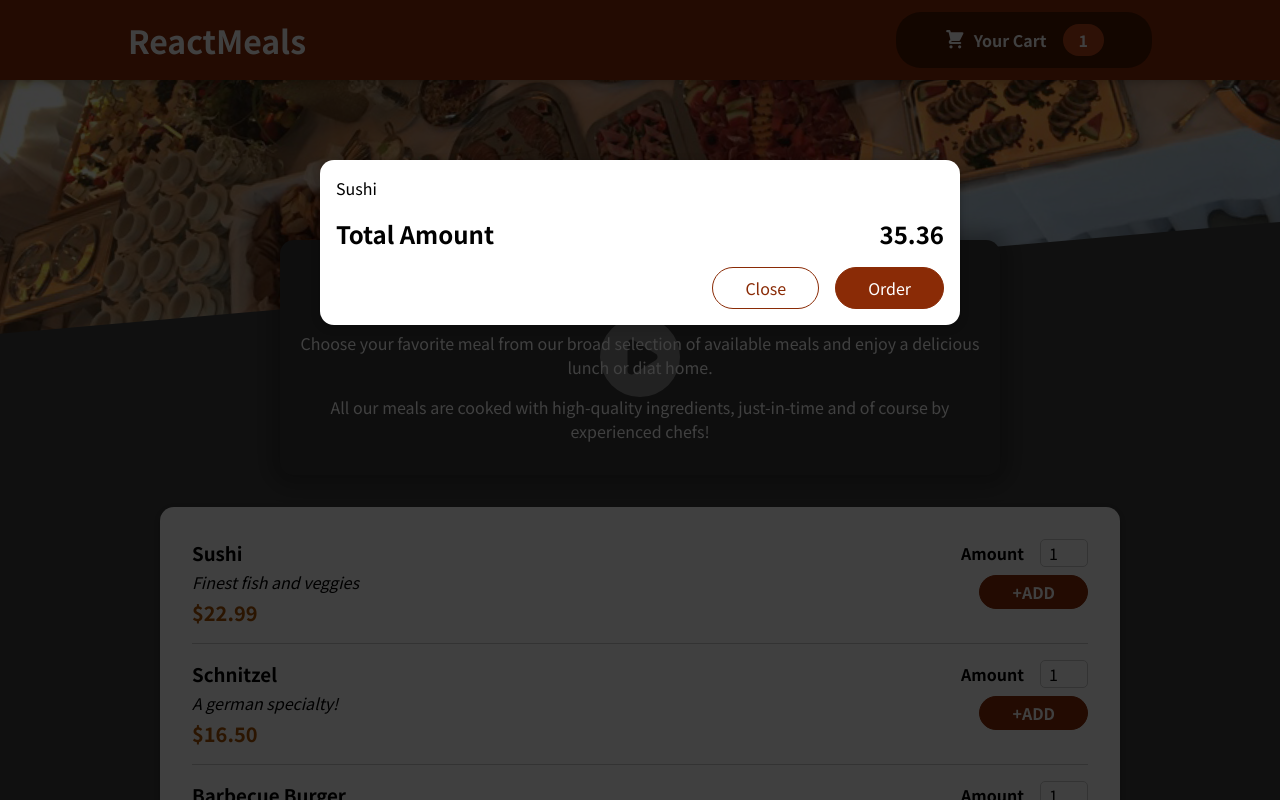
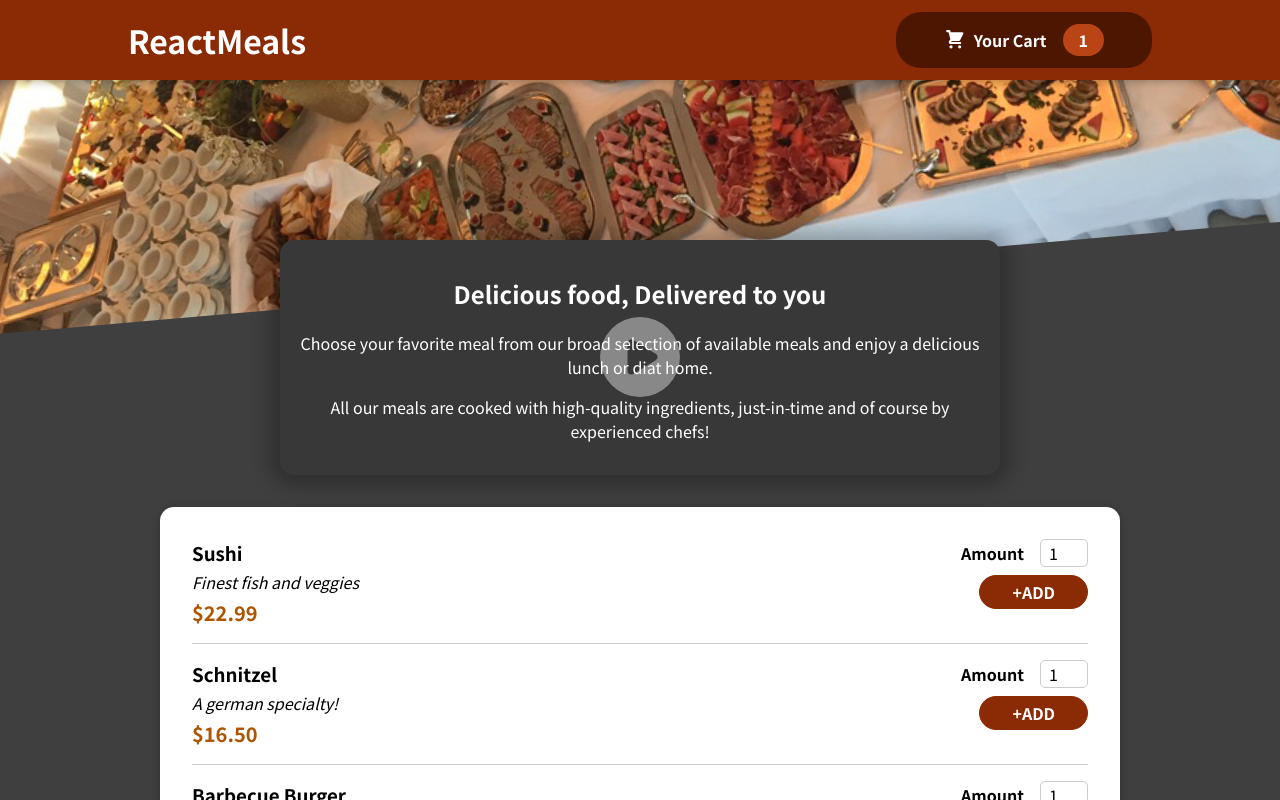
Before and after one commit to FarhanKhan7749/Creating-a-Restaurant-Website, a React (Create React App) app: page / in a window 1280 px wide. Shown: the top 800 px of the page. Built offline with nearby package versions, Linux system fonts and the light colour scheme.

Commit message:
Cart open and close

```diff
--- a/src/App.js
+++ b/src/App.js
@@ -1,14 +1,26 @@
 import React from "react";
+import { useState } from "react";
 import Cart from "./component/Cart/Cart";
 import Header from "./component/Layout/Header";
 import Meals from "./component/Meals/Meals";
 //import MealsSummary from "./component/Meals/MealsSummary";
 
 function App() {
+  const [cartIsShown,setCartIsShown] = useState(false);
+
+  const showCartHandler = () =>{
+    setCartIsShown(true);
+  };
+
+  const hideCartHandler = () =>{
+    setCartIsShown(false);
+  };
+
+
   return (
     <React.Fragment>
-      <Cart />
-      <Header />
+      {cartIsShown && <Cart onClick ={hideCartHandler}/>}
+      <Header onClick = {showCartHandler}/>
       <main>
         <Meals></Meals>
       </main>
--- a/src/component/Cart/Cart.js
+++ b/src/component/Cart/Cart.js
@@ -7,14 +7,14 @@ const Cart = (props) => {
         ].map((item) => <li>{item.name}</li>)}</ul>;
 
     return (
-        <Modal>
+        <Modal onClick ={props.onClick}>
             {cartItem}
             <div className={classes.total}>
                 <span>Total Amount</span>
                 <span>35.36</span>
             </div>
             <div className={classes.actions}>
-                <button className={classes['button--alt']}>Close</button>
+                <button className={classes['button--alt']} onClick={props.onClick}>Close</button>
                 <button className={classes.button}>Order</button>
             </div>
             <div></div>
--- a/src/component/Layout/Header.js
+++ b/src/component/Layout/Header.js
@@ -7,7 +7,7 @@ const Header = (props) => {
         <React.Fragment>
             <header className={classes.header}>
                 <h1>ReactMeals</h1>
-                <HeaderCartButton />
+                <HeaderCartButton onClick = {props.onClick}/>
             </header>
             <div className={classes['main-image']}>
                 <img src={mealsImage} alt='A table full of food'></img>
--- a/src/component/Layout/HeaderCartButton.js
+++ b/src/component/Layout/HeaderCartButton.js
@@ -1,9 +1,9 @@
 import React from "react";
 import classes from "./HeaderCartButton.module.css";
 import CartIcon from "../Cart/CartIcon";
-const HeaderCartButton = () => {
+const HeaderCartButton = (props) => {
     return(
-        <button className={classes.button}>
+        <button className={classes.button} onClick={props.onClick}>
             <span className={classes.icon}>
                 <CartIcon />
             </span>
--- a/src/component/UI/Modal.js
+++ b/src/component/UI/Modal.js
@@ -3,7 +3,7 @@ import classes from './Modal.module.css'
 import ReactDOM from 'react-dom'
 const Modal = (props) => {
     const Backdrop = (props) => {
-        return <div className={classes.backdrop} onClick={props.onConfirm} />
+        return <div className={classes.backdrop} onClick={props.onClick} />
       };
 
       const ModalOverlay = (props) => {
@@ -16,7 +16,7 @@ const Modal = (props) => {
 
       return(
         <React.Fragment>
-            {ReactDOM.createPortal(<Backdrop />, document.getElementById('backdroop-root'))}
+            {ReactDOM.createPortal(<Backdrop onClick={props.onClick}/>, document.getElementById('backdroop-root'))}
             {ReactDOM.createPortal(<ModalOverlay>{props.children}</ModalOverlay>, document.getElementById('overlay-root'))}
         </React.Fragment>
       )
```
